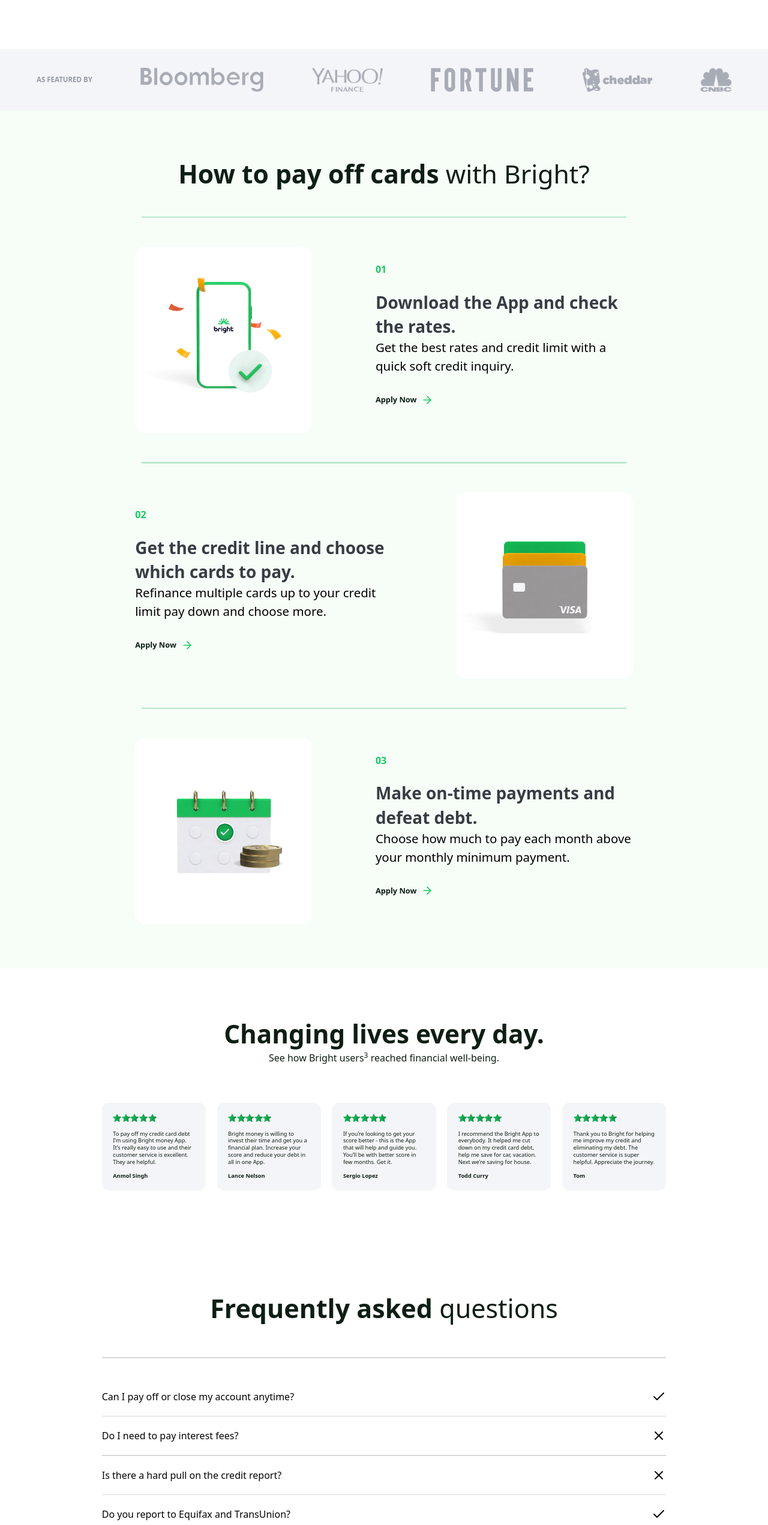
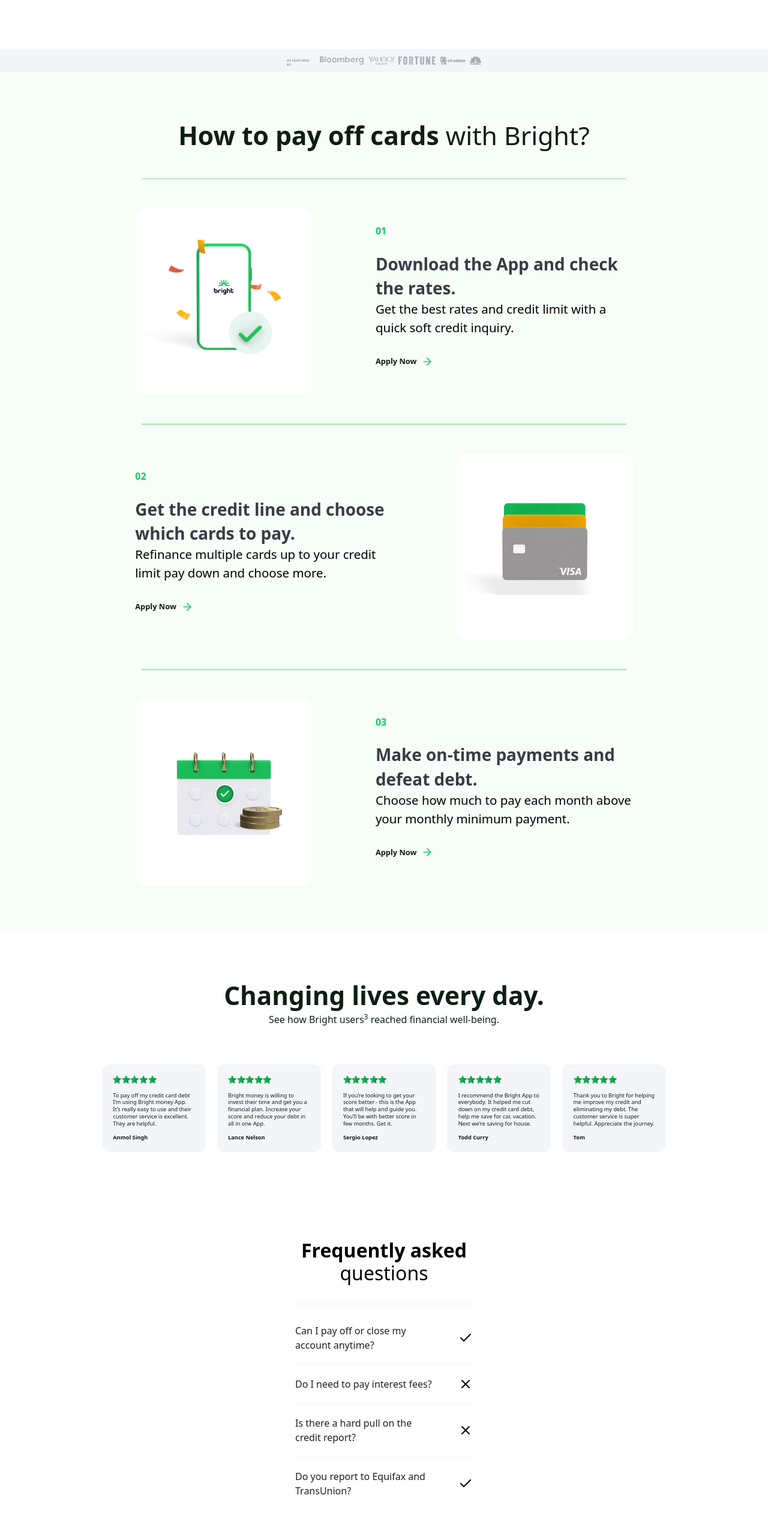
Before and after one commit to KaranYadav11/bright, a React (Vite) app: page / in a window 1280 px wide. Shown: the part 1083-3626 px from the top of the page at 60% size. Built offline with nearby package versions, Linux system fonts and the light colour scheme.

Commit message:
Changes in FAQs

```diff
--- a/src/sections/FaqSection.jsx
+++ b/src/sections/FaqSection.jsx
@@ -14,12 +14,14 @@
       answer:
         "Yes, you can pay off or close your account at any time without penalty.",
       isOpen: true,
+      height: false,
       check: true,
     },
     {
       question: "Do I need to pay interest fees?",
       answer: "No, there are no interest fees associated with your account.",
       isOpen: false,
+      height: true,
       check: false,
     },
     {
@@ -27,6 +29,7 @@
       answer:
         "No, we only do a soft pull which does not impact your credit score.",
       isOpen: false,
+      height: false,
       check: false,
     },
     {
@@ -35,51 +38,39 @@
         "Yes, we report to major credit bureaus including Equifax and TransUnion.",
       isOpen: false,
       check: true,
+      height: false,
     },
   ];
   return (
-    <section className="max-w-[1918px] h-full bg-white w-full max-h-[840px]  md:h-[44.2vw] px-[13.26vw] py-[6.3vw] ">
-      <div className="max-w-[1415px] max-h-[600px] h-[31.57vw]  mx-auto">
-        <h2 className="text-[3.36vw] w-full max-h-[72px] tracking-[-4%] text-[#0E1E14] text-center">
-          <span className="font-bold leading-[3.75vw] w-[">
-            Frequently asked{" "}
-          </span>
-          <span className=" font-normal leading-[3.75vw] ">questions</span>
+    <section className="max-w-[1920px] h-[549px] bg-white w-full max-h-[840px]  py-[60px] px-[32px] ">
+      <div className="max-w-[296px] max-h-[429px]  mx-auto">
+        <h2 className="text-[32px]  w-[296px0] h-[77px] tracking-[-4%] leading-[38px] text-[#030303] text-center">
+          <span className="font-bold ">Frequently asked </span>
+          <span className=" font-normal  ">questions</span>
         </h2>
-        <div className="h-[2px] max-w-[1415px] bg-[#D5D7DB] w-full my-[3.75vw]"></div>
-        <div className="max-w-[1414px] space-y-[0vw] flex items-center justify-start flex-col max-h-[384px] w-full h-[20vw] ">
+        <hr className="h-[2px] max-w-[1415px] text-[#F4F5F8] w-[296px] my-[31px]"></hr>
+        <div className="w-[296px] overflow-y-hidden h-[288px] flex items-center justify-start flex-col max-h-[384px]  ">
           {faqs.map((faq, index) => (
-            <div key={index} className="w-full select-none">
-              {/* FAQ Item */}
-              <div className="font-medium max-w-[1413px] flex flex-col items-center justify-start leading-[2.5vw] text-[#030303] text-[1.25vw] max-h-[48px] h-[2.5vw] w-full">
-                <div className="flex justify-between items-center max-w-[1413px]  max-h-[48px] h-[2.5vw] w-full ">
+            <>
+              <div
+                key={index}
+                className="w-[296px]   flex items-center justify-between select-none"
+              >
                 <p
-                    onClick={() => toggleFAQ(index)}
-                    className="max-w-[1066px] leading-[2.5vw] cursor-pointer text-[#030303] text-[1.25vw] font-medium"
+                  className={` w-[234px] ${
+                    faq.height ? "h-[24px]" : "h-[48px]"
+                  }  leading-[24px]  cursor-pointer text-[#1E1F23] text-[16px] font-medium`}
                 >
                   {faq.question}
                 </p>
-                  {openIndex === index ? (
-                    <ChevronDown size={24} />
-                  ) : faq.check !== true ? (
-                    <X size={24} />
+                {faq.check ? (
+                  <Check className="size-[24px] " />
                 ) : (
-                    <Check size={24} />
+                  <X className="size-[24px] " />
                 )}
               </div>
-              </div>
-              {openIndex === index && (
-                <p
-                  onClick={() => toggleFAQ(index)}
-                  className="max-w-[1066px] leading-[2.5vw]  cursor-pointer text-[#03030380] text-[1.25vw] font-medium "
-                >
-                  {faq.answer}
-                </p>
-              )}
-              {index !== faqs.length - 1 && (
-                <div className="h-[1.4px] max-w-[1414px] bg-[#D5D7DB] w-full my-[1.25vw]"></div>
-              )}
-            </div>
+              <hr className="text-[#F4F5F8] w-[296px] h-[2px] my-[20px]"></hr>
+            </>
           ))}
         </div>
       </div>
--- a/src/sections/FeaturedBy.jsx
+++ b/src/sections/FeaturedBy.jsx
@@ -3,6 +3,7 @@
 import yahoo from "../assets/images/yahoo.png";
 import fortune from "../assets/images/fortune.png";
 import cnbc from "../assets/images/cnbc.png";
+
 const featuredLogos = [
   { src: bloomberg, alt: "Bloomberg" },
   { src: yahoo, alt: "Yahoo! Finance" },
@@ -10,11 +11,48 @@
   { src: cheddar, alt: "Cheddar" },
   { src: cnbc, alt: "CNBC" },
 ];
+
 function FeaturedBy() {
   return (
-    <div className=" bg-[#F4F5F8] flex items-center justify-center py-[2.7vw] max-w-[1920px] w-full max-h-[155.95px] h-[8vw]">
-      <div className="flex items-center justify-between max-w-[1158.11px] w-full max-h-[52px] h-[2.7vw]">
-        <p className="text-[#959AA5] tracking-[2%] text-[.9vw] font-bold">
+    <div
+      className="
+        flex
+        flex-col
+        justify-center
+        items-center
+        px-8
+        py-3
+        gap-[2px]
+        w-full
+        h-[38.35px]
+        bg-[#F4F5F8]
+        flex-none
+        order-1
+        flex-grow-0
+      "
+    >
+      <div
+        className="
+          flex
+          flex-row
+          justify-between
+          items-center
+          w-[324px]
+          h-[14.35px]
+        "
+      >
+        <p
+          className="
+            text-[#959AA5]
+            tracking-[0.02em]
+            leading-[6.78px]
+            text-[5.61px]
+            font-bold
+            w-[46.89px]
+            h-[6.41px]
+            m-0
+          "
+        >
           AS FEATURED BY
         </p>
         {featuredLogos.map((logo, index) => (
@@ -22,7 +60,12 @@
             key={index}
             src={logo.src}
             alt={logo.alt}
-            className="h-6 md:h-8 lg:h-10 object-contain opacity-80 "
+            className="
+              h-[14.35px]
+              w-[auto]
+              object-contain
+              opacity-80
+            "
           />
         ))}
       </div>
```
Lines whose indentation alone changed are shown as unchanged.
